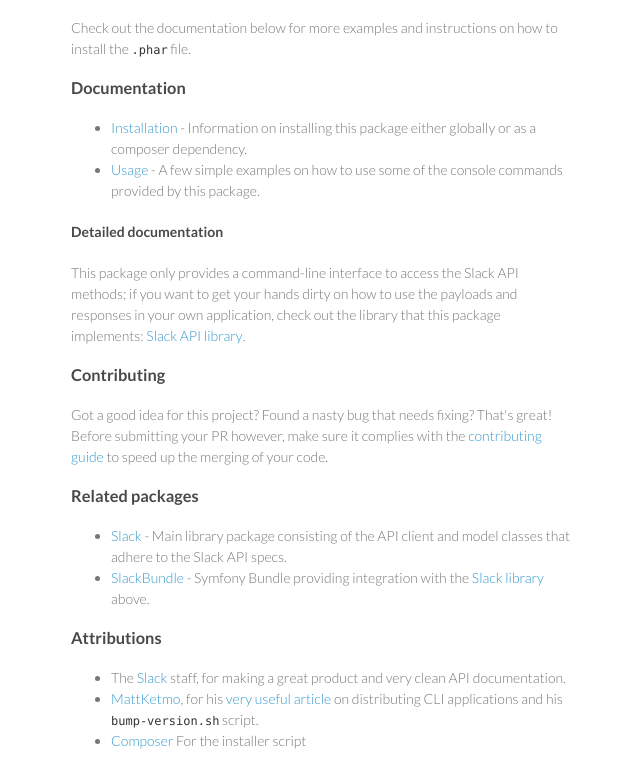
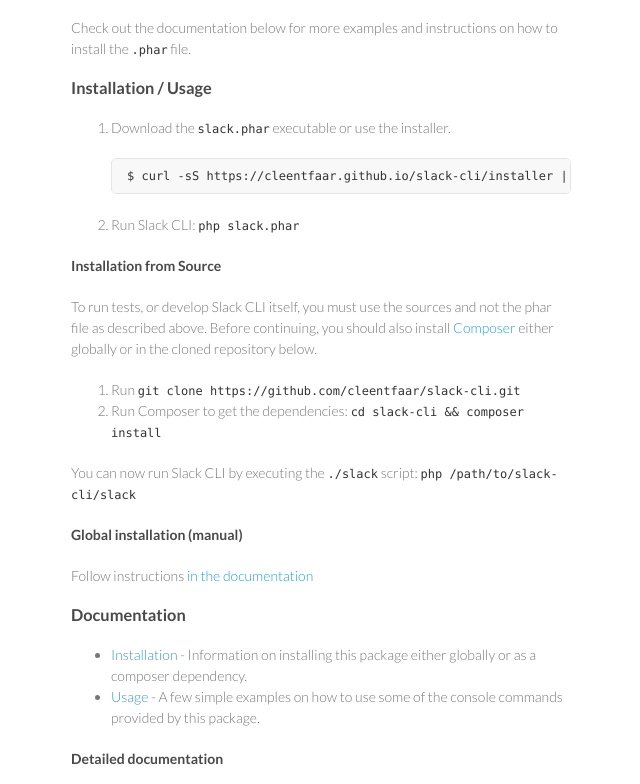
Before and after one commit to cleentfaar/slack-cli, a plain HTML site: page index.html in a window 1280 px wide. Shown: the part 2236-3020 px from the top of the page, without its empty margins (499-1139 px from the left). Drawn offline with Linux system fonts and the light colour scheme.

```diff
--- a/index.html
+++ b/index.html
@@ -54,6 +54,39 @@
 <p>Check out the documentation below for more examples and instructions on how to install the <code>.phar</code> file.</p>
 
 <h3>
+<a id="installation--usage" class="anchor" href="#installation--usage" aria-hidden="true"><span class="octicon octicon-link"></span></a>Installation / Usage</h3>
+
+<ol>
+<li>
+<p>Download the <a href="https://cleentfaar.github.io/slack-cli/downloads/slack-latest.phar"><code>slack.phar</code></a> executable or use the installer.</p>
+
+<div class="highlight highlight-sh"><pre>$ curl -sS https://cleentfaar.github.io/slack-cli/installer <span class="pl-k">|</span> php</pre></div>
+</li>
+<li><p>Run Slack CLI: <code>php slack.phar</code></p></li>
+</ol>
+
+<h4>
+<a id="installation-from-source" class="anchor" href="#installation-from-source" aria-hidden="true"><span class="octicon octicon-link"></span></a>Installation from Source</h4>
+
+<p>To run tests, or develop Slack CLI itself, you must use the sources and not the phar
+file as described above. Before continuing, you should also install <a href="https://getcomposer.org">Composer</a> either globally
+or in the cloned repository below.</p>
+
+<ol>
+<li>Run <code>git clone https://github.com/cleentfaar/slack-cli.git</code>
+</li>
+<li>Run Composer to get the dependencies: <code>cd slack-cli &amp;&amp; composer install</code>
+</li>
+</ol>
+
+<p>You can now run Slack CLI by executing the <code>./slack</code> script: <code>php /path/to/slack-cli/slack</code></p>
+
+<h4>
+<a id="global-installation-manual" class="anchor" href="#global-installation-manual" aria-hidden="true"><span class="octicon octicon-link"></span></a>Global installation (manual)</h4>
+
+<p>Follow instructions <a href="https://github.com/cleentfaar/slack-cli/tree/master/CL/SlackCli/Resources/doc/installation.md">in the documentation</a></p>
+
+<h3>
 <a id="documentation" class="anchor" href="#documentation" aria-hidden="true"><span class="octicon octicon-link"></span></a>Documentation</h3>
 
 <ul>
@@ -94,7 +127,8 @@ make sure it complies with the <a href="https://github.com/cleentfaar/slack-cli/
 <a href="https://github.com/MattKetmo">MattKetmo</a>, for his <a href="http://moquet.net/blog/distributing-php-cli/">very useful article</a>
 on distributing CLI applications and his <code>bump-version.sh</code> script.</li>
 <li>
-<a href="https://github.com/composer/composer">Composer</a> For the installer script</li>
+<a href="https://github.com/composer/composer">Composer</a>, for a shameless copy of their <a href="https://getcomposer.org/installer">installer script</a>
+and relevant documentation.</li>
 </ul>
       </section>
       <footer>
```
Also changed, not shown: params.json (+1 -1 lines).
